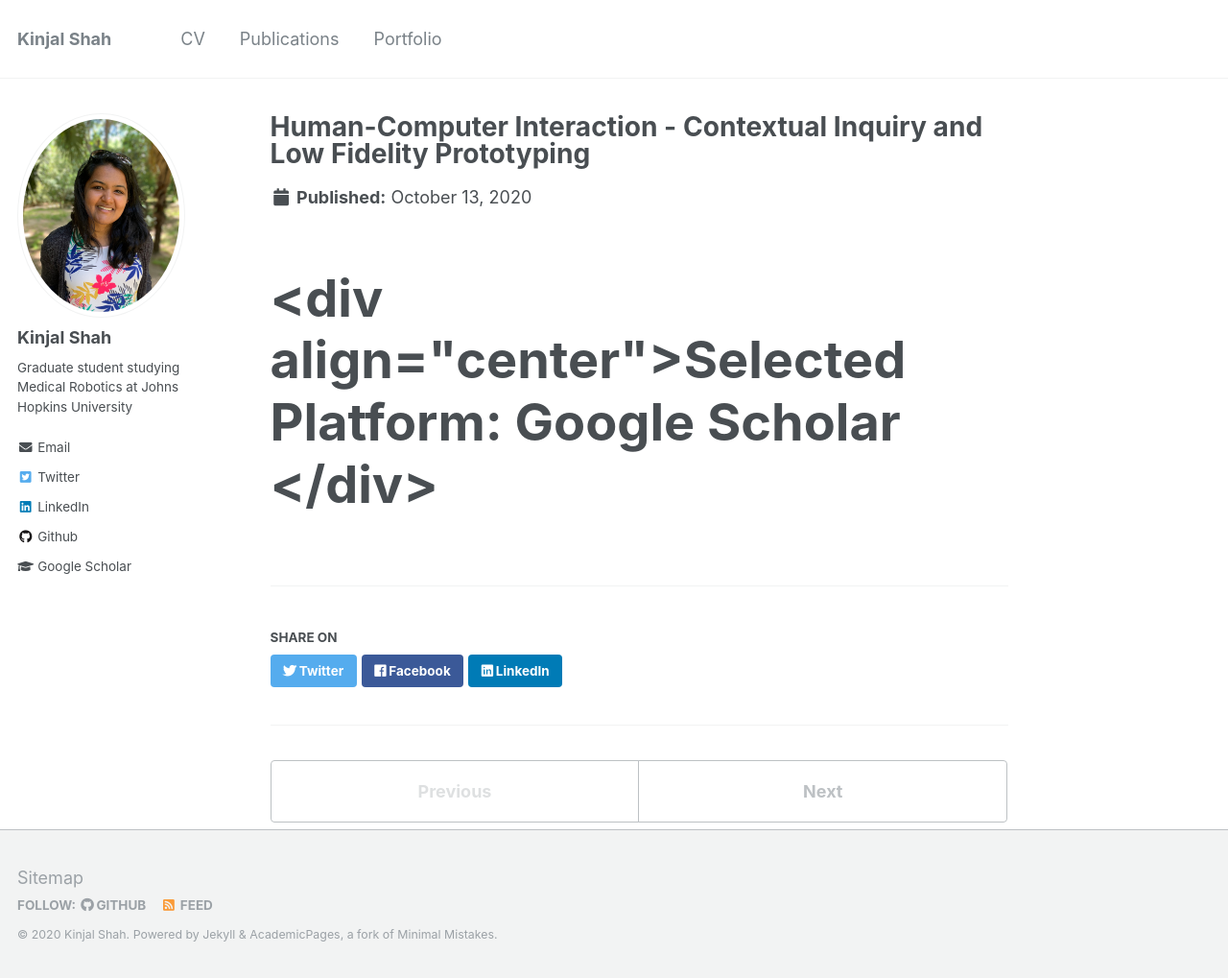
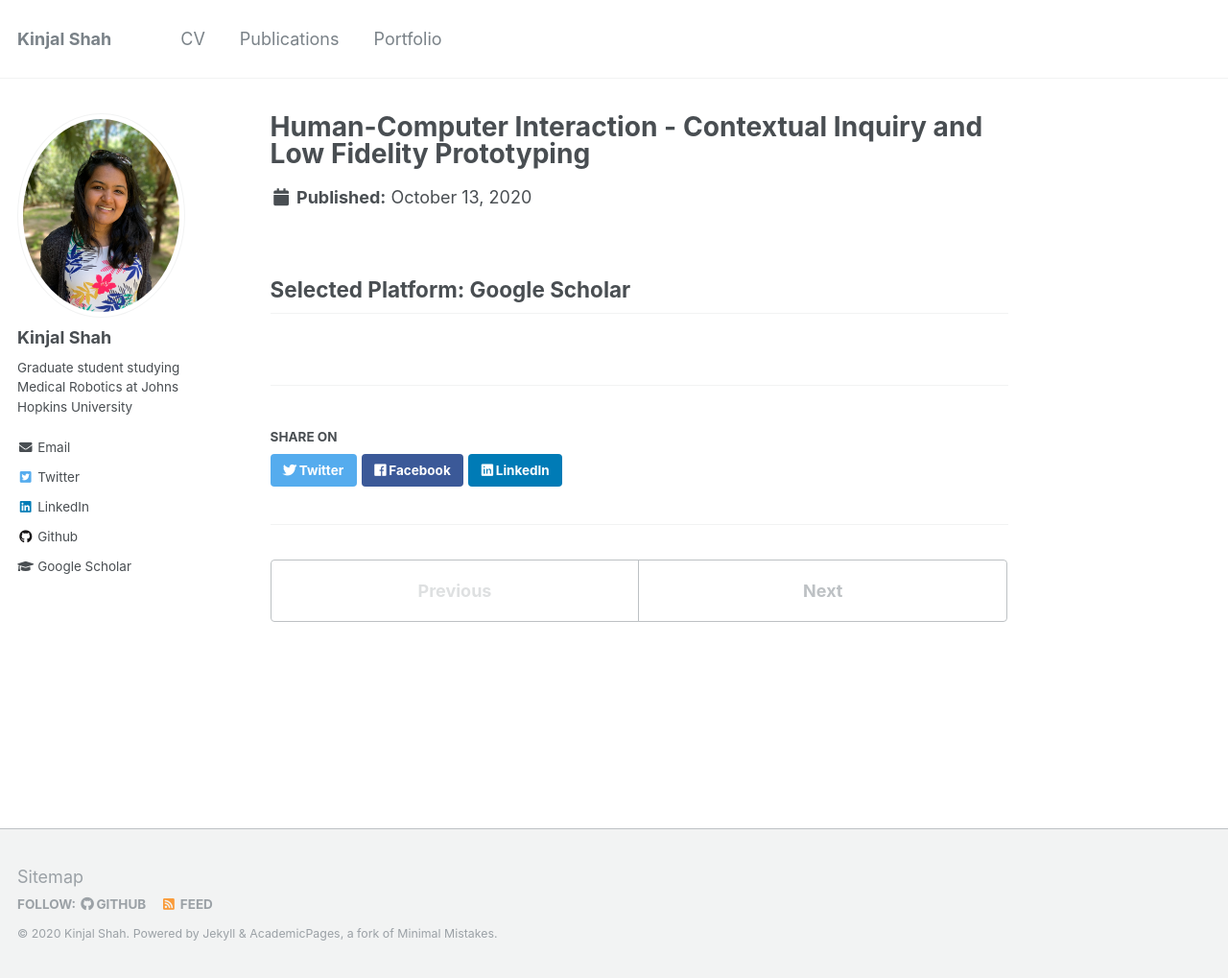
Before and after one commit to kinjmshah/kinjmshah.github.io, a Jekyll site: the page built from _portfolio/HCI_CI_LoFiPrototype.md, in a window 1280 px wide and 1019 px high. Shown: the whole window at 96% size. Built offline with Jekyll 4.4.1, drawn with Linux system fonts in a browser that asks for light colours.

Commit message:
Update HCI_CI_LoFiPrototype.md

```diff
--- a/_portfolio/HCI_CI_LoFiPrototype.md
+++ b/_portfolio/HCI_CI_LoFiPrototype.md
@@ -3,4 +3,4 @@ title: "Human-Computer Interaction - Contextual Inquiry and Low Fidelity Prototy
 permalink: /portfolio/HCI_LowFidelityPrototyping
 ---
 
-###  <span style="font-size:3em;"><div align="center">Selected Platform: Google Scholar </div></span>
+##  Selected Platform: Google Scholar
```
